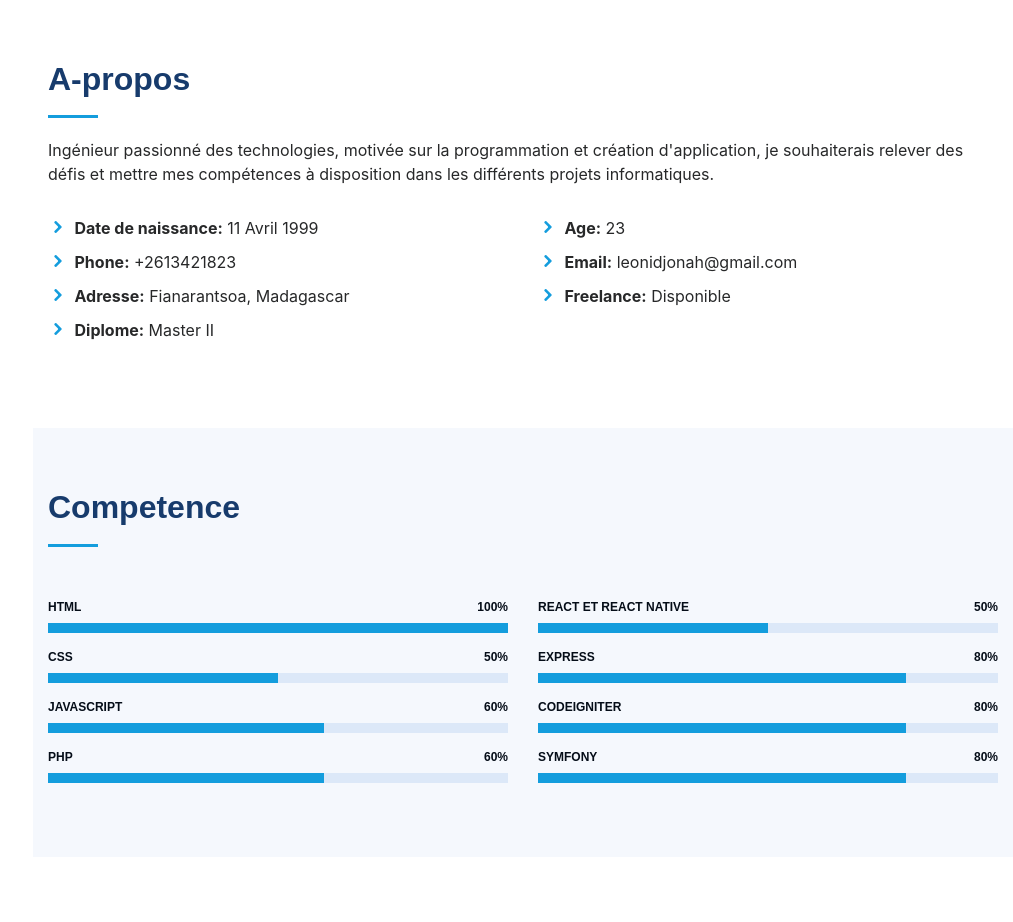
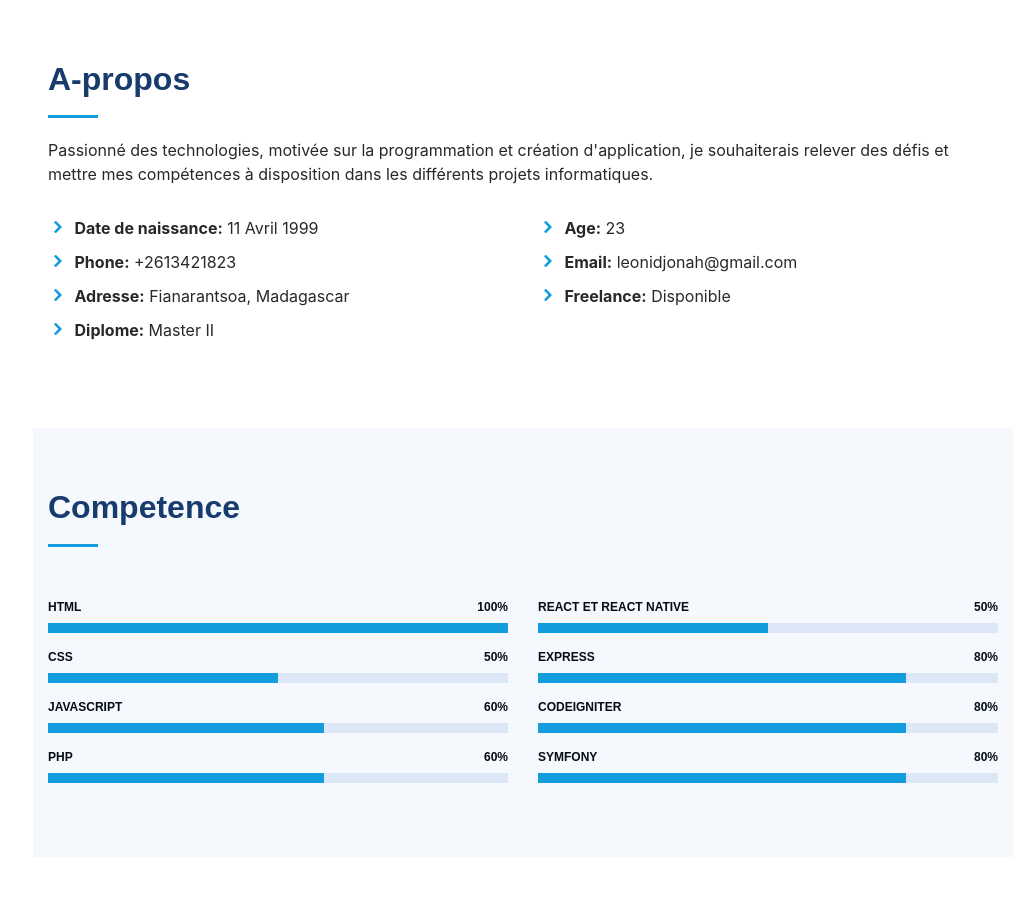
Before and after one commit to leonidjonah/portfolio, a React (Create React App) app: page / in a window 1280 px wide. Shown: the part 800-1722 px from the top of the page, without its empty margins (267-1280 px from the left). Built offline with nearby package versions, Linux system fonts and the light colour scheme.

Commit message:
Update About.jsx

```diff
--- a/src/components/section/About.jsx
+++ b/src/components/section/About.jsx
@@ -8,7 +8,7 @@ function About() {
             <div className="section-title">
               <h2>A-propos</h2>
               <p>
-                Ingénieur passionné des technologies, motivée sur la
+                Passionné des technologies, motivée sur la
                 programmation et création d'application, je souhaiterais relever
                 des défis et mettre mes compétences à disposition dans les
                 différents projets informatiques.
```
